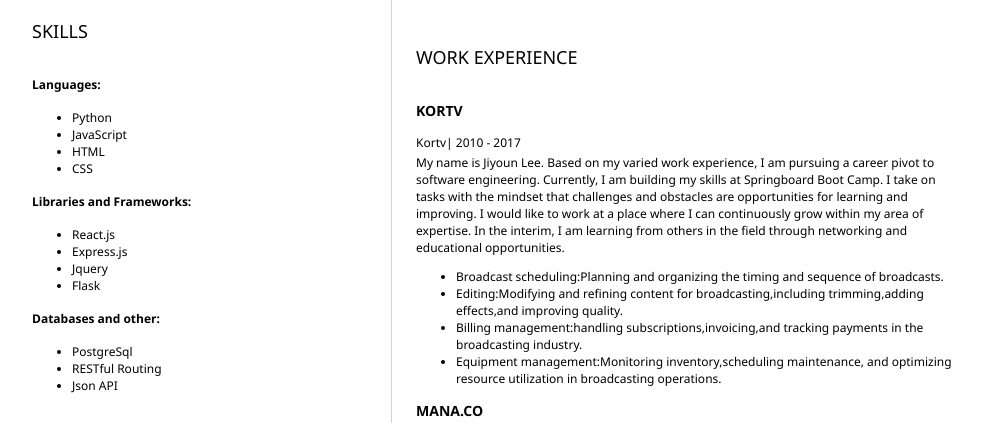
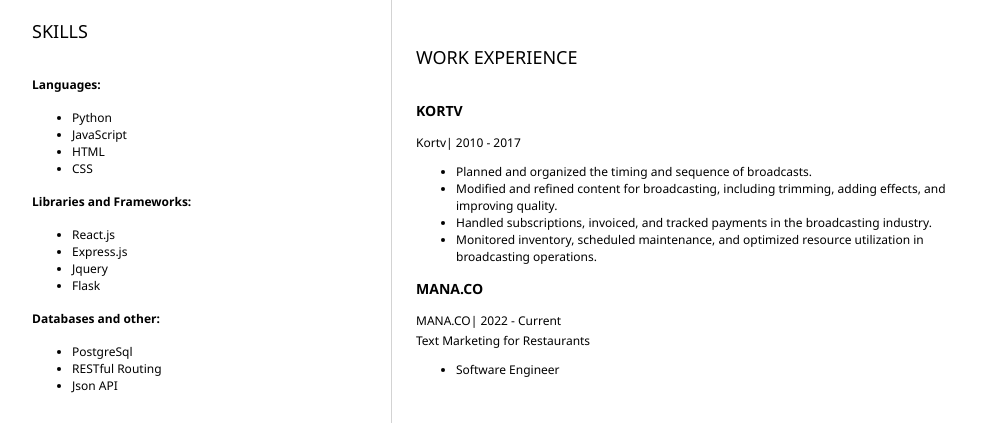
Before and after one commit to jenny4711/resume, a plain HTML site: page index.html in a window 1280 px wide. Shown: the part 358-781 px from the top of the page, without its empty margins (152-1134 px from the left). Drawn offline with Linux system fonts and the light colour scheme.

Commit message:
change ex

```diff
--- a/index.html
+++ b/index.html
@@ -103,21 +103,14 @@
                     <p>
                             Kortv| 2010 - 2017
                     </p>
-                    <p>
-                        My name is Jiyoun Lee. Based on my varied work experience,
-                        I am pursuing a career pivot to software engineering.
-                        Currently, I am building my skills at Springboard Boot Camp.
-                        I take on tasks with the mindset that challenges and obstacles are
-                        opportunities for learning and improving.
-                         I would like to work at a place where I can continuously grow within my area of expertise.
-                          In the interim, I am learning from others in the field through networking and educational
-                           opportunities.
-                    </p>
+
                     <ul>
-                            <li>Broadcast scheduling:Planning and organizing the timing and sequence of broadcasts.</li>
-                            <li>Editing:Modifying and refining content for broadcasting,including trimming,adding effects,and improving quality.</li>
-                            <li>Billing management:handling subscriptions,invoicing,and tracking payments in the broadcasting industry.</li>
-                            <li>Equipment management:Monitoring inventory,scheduling maintenance, and optimizing resource utilization in broadcasting operations.</li>
+
+
+                            <li>Planned and organized the timing and sequence of broadcasts.</li>
+                            <li>Modified and refined content for broadcasting, including trimming, adding effects, and improving quality.</li>
+                            <li>Handled subscriptions, invoiced, and tracked payments in the broadcasting industry.</li>
+                            <li>Monitored inventory, scheduled maintenance, and optimized resource utilization in broadcasting operations.</li>
                     </ul>
 
                     <h3><b>MANA.CO</b></h3>
```
